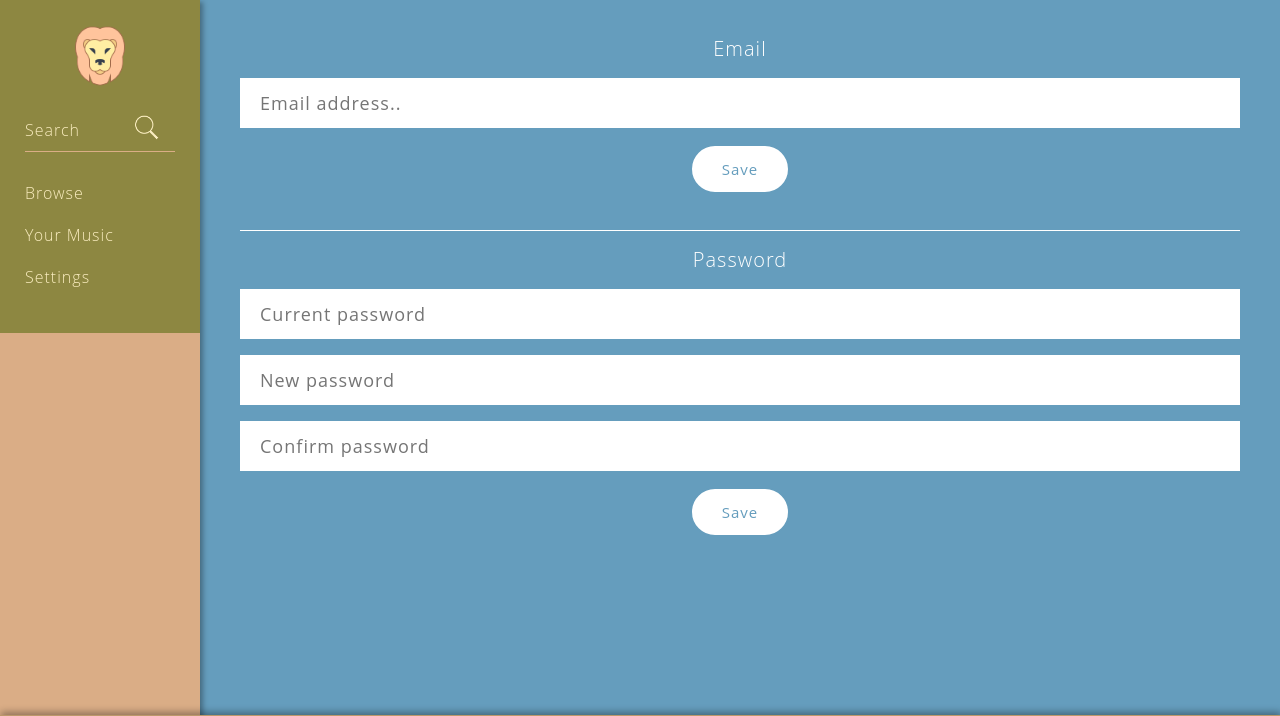
After one commit to d1menik/term-work, a PHP site: page /userDetails.php in a window 1280 px wide. The commit adds this page. Shown: the top 716 px of the page. Run offline with PHP 8.4, Linux system fonts and the light colour scheme; the visitor is signed in with stand-in values (Sample User, id 1); data that the repository does not hold is empty.

Commit message:
Add update email and password features

```diff
--- a/code/assets/css/style.css
+++ b/code/assets/css/style.css
@@ -400,6 +400,7 @@ h2 {
 .gridContainer h2 {
     padding-bottom: 15px;
 }
+
 .gridContainer .gridItem {
     margin-left: 15px;
 }
@@ -436,3 +437,50 @@ h2 {
     transition: 0.3s;
     background-color: white;
 }
+
+/* ----------------------- */
+/* User details */
+/* ----------------------- */
+
+.borderBottomLine {
+    border-bottom: 1px solid white;
+    padding-bottom: 20px;
+}
+
+.userDetails {
+    padding: 20px;
+}
+
+.userDetails .container h2 {
+    text-align: center;
+}
+
+.userDetails .container {
+    padding-top: 15px;
+}
+
+.userDetails .container input,
+.userDetails .container button {
+    display: block;
+    margin: 16px auto;
+}
+
+.container input {
+    height: 50px;
+    width: 100%;
+    border: none;
+    font-size: 18px;
+    padding: 0 20px;
+    color: #659DBD;
+    font-weight: 500;
+}
+
+.container input ::placeholder {
+    color: #659DBD;
+}
+
+.container .message {
+    color: white;
+    font-weight: 500;
+    font-size: 16px;
+}
--- a/code/assets/js/script.js
+++ b/code/assets/js/script.js
@@ -12,10 +12,11 @@ function createPlaylist() {
                 return;
             }
 
-            window.open("yourPlaylists.php" , "_self");
+            window.open("yourPlaylists.php", "_self");
         });
     }
 }
+
 function deletePlaylist(playlistId) {
     let popup = confirm("Are you sure want to delete this playlist?");
 
@@ -27,7 +28,38 @@ function deletePlaylist(playlistId) {
                 return;
             }
 
-            window.open("yourPlaylists.php" , "_self");
+            window.open("yourPlaylists.php", "_self");
         });
     }
 }
+
+function logout() {
+    $.post("includes/ajax/logout.php", function () {
+        location.reload();
+    })
+}
+
+function updateEmail(email) {
+    $.post("includes/ajax/updateEmail.php", {email: email, username: userLoggedIn}).done(function (err) {
+        if (err !== "") {
+            alert(err);
+        }
+    });
+}
+
+function updatePasswd(odlPasswordClass, newPasswordClass1, newPasswordClass2) {
+    let oldPasswordValue = $("." + odlPasswordClass).val();
+    let newPasswordValue1 = $("." + newPasswordClass1).val();
+    let newPasswordValue2 = $("." + newPasswordClass2).val();
+
+    $.post("includes/ajax/updatePassword.php", {
+        oldPassword: oldPasswordValue,
+        newPassword1: newPasswordValue1,
+        newPassword2: newPasswordValue2,
+        username: userLoggedIn
+    }).done(function (err) {
+            if (err !== "") {
+                alert(err);
+            }
+        })
+}
--- a/code/header.php
+++ b/code/header.php
@@ -9,6 +9,7 @@ include("includes/classes/Playlist.php");
 if (isset($_SESSION['userLoggedIn'])) {
     $userLoggedIn = new User($conn, $_SESSION['userLoggedIn']);
     $userId = $userLoggedIn->getUserId();
+    $username = $userLoggedIn->getUsername();
 } else {
     header("Location: register.php");
 }
@@ -23,6 +24,7 @@ if (isset($_SESSION['userLoggedIn'])) {
     <script src="assets/js/script.js"></script>
     <script src="assets/js/Audio.js"></script>
     <script> userId = '<?php echo $userId ;?>';</script>
+    <script> userLoggedIn = '<?php echo $username ;?>';</script>
 </head>
 <body>
 <div id="mainContainer">
@@ -47,7 +49,7 @@ if (isset($_SESSION['userLoggedIn'])) {
                         <a href="yourPlaylists.php" class="navItemLink">Your Music</a>
                     </div>
                     <div class="navItem">
-                        <a href="#" class="navItemLink">Settings</a>
+                        <a href="settings.php" class="navItemLink">Settings</a>
                     </div>
                 </div>
             </nav>
--- /dev/null
+++ b/code/includes/ajax/logout.php
@@ -0,0 +1,3 @@
+<?php
+session_start();
+session_destroy();
--- a/code/includes/classes/Playlist.php
+++ b/code/includes/classes/Playlist.php
@@ -40,7 +40,7 @@ class Playlist
 
     public function getNumberOfSongs()
     {
-        $stmt = $this->conn->prepare("SELECT song_id FROM playlistSongs WHERE playlist_id=:id");
+        $stmt = $this->conn->prepare("SELECT song_id FROM playlistSong WHERE playlist_id=:id");
         $stmt->bindParam('id', $this->id);
         $stmt->execute();
 
@@ -50,7 +50,7 @@ class Playlist
 
     public function getSongIds()
     {
-        $stmt = $this->conn->prepare("SELECT song_id FROM playlistSongs WHERE playlist_id=:id ORDER BY playlistOrder ASC");
+        $stmt = $this->conn->prepare("SELECT song_id FROM playlistSong WHERE playlist_id=:id ORDER BY playlistOrder ASC");
         $stmt->bindParam('id', $this->id);
         $stmt->execute();
 
--- /dev/null
+++ b/code/userDetails.php
@@ -0,0 +1,24 @@
+<?php
+include("header.php");
+?>
+
+<div class="userDetails">
+    <div class="container borderBottomLine">
+        <h2>Email</h2>
+        <input type="text" id="email" name="email" placeholder="Email address.." value="<? echo $userLoggedIn->getEmail(); ?>">
+        <span class="message"></span>
+        <button class="button" onclick="updateEmail(document.getElementById('email').value)">Save</button>
+    </div>
+
+    <div class="container">
+        <h2>Password</h2>
+        <input type="password" class="oldPassword" name="oldPassword" placeholder="Current password">
+        <input type="password" class="newPassword1" name="newPassword1" placeholder="New password">
+        <input type="password" class="newPassword2" name="newPassword2" placeholder="Confirm password">
+        <span class="message"></span>
+        <button class="button" onclick="updatePasswd('oldPassword', 'newPassword1', 'newPassword2')">Save</button>
+    </div>
+</div>
+
+<?
+include("footer.php");
```
Also changed, not shown: code/includes/ajax/updateEmail.php (added, +41 -0 lines), code/includes/ajax/updatePassword.php (added, +65 -0 lines), code/settings.php (added, +20 -0 lines).
